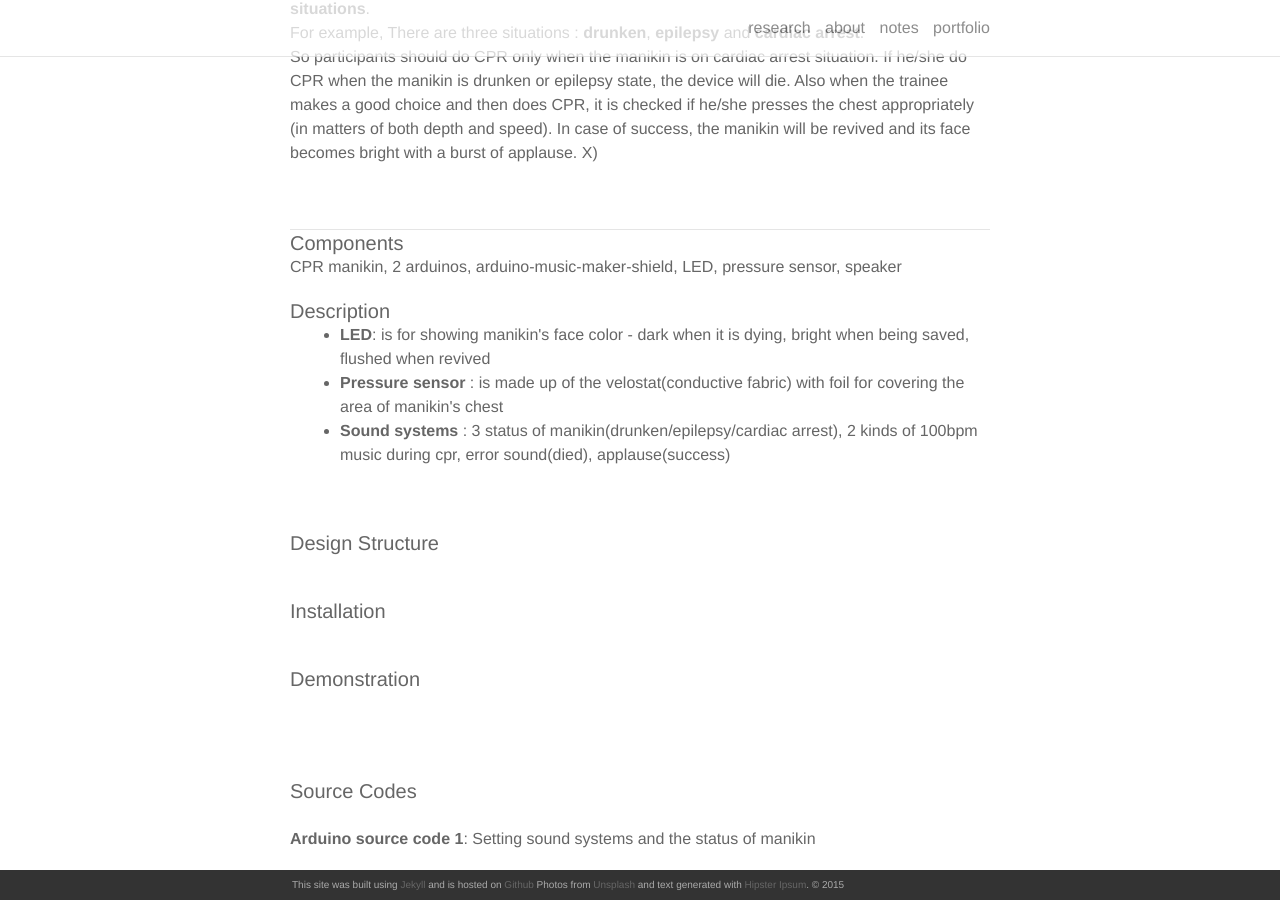
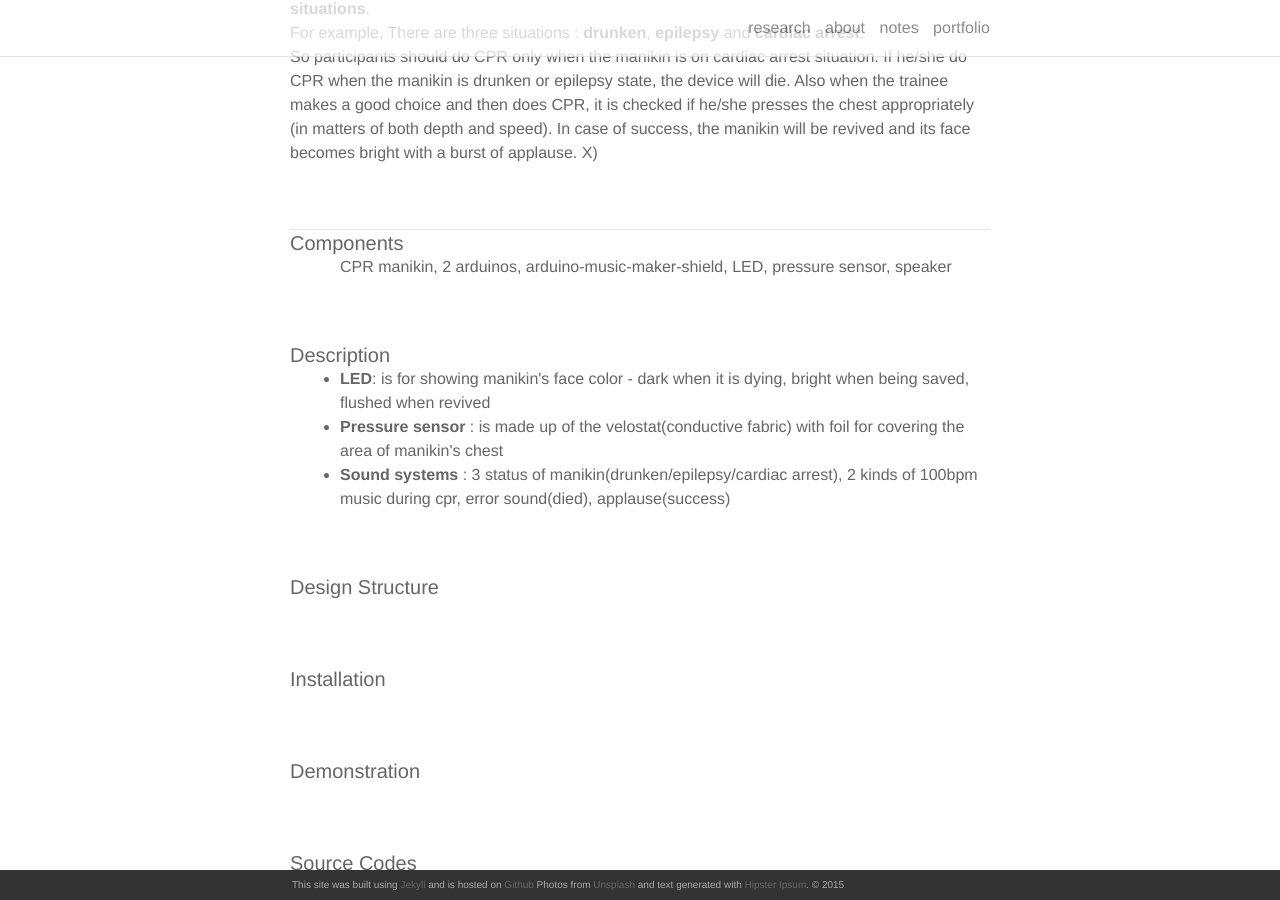
Before and after one commit to lucid2713/lucid2713.github.io, a Jekyll site: the page built from _posts/2016-10-20-cpr.markdown, in a window 1280 px wide and 900 px high, scrolled down 373 px. Built offline with Jekyll 4.4.1, drawn with Linux system fonts in a browser that asks for light colours; nearby versions of some CDN libraries.

Commit message:
cpr text3

```diff
--- a/_posts/2016-10-20-cpr.markdown
+++ b/_posts/2016-10-20-cpr.markdown
@@ -19,7 +19,9 @@ So participants should do CPR only when the manikin is on cardiac arrest situati
 ***
 
 <h4>Components</h4>
+<ul>
 CPR manikin, 2 arduinos, arduino-music-maker-shield, LED, pressure sensor, speaker
+</ul>
 <br/>
 
 
@@ -33,18 +35,18 @@ CPR manikin, 2 arduinos, arduino-music-maker-shield, LED, pressure sensor, speak
 
 
 <h4>Design Structure</h4>
-<br/>
+<br/><br/>
 
 
 <h4>Installation</h4>
-<br/>
+<br/><br/>
 
 
 <h4>Demonstration</h4>
-<br/>
+<br/><br/>
 
 
-<br/>
+
 <h4>Source Codes</h4>
 <br/>
 <strong>Arduino source code 1</strong>: Setting sound systems and the status of manikin
@@ -374,7 +376,6 @@ void countPress(int temp) {
 
 <br/>
 <i>You can see the research report <a href="{{ site.baseurl }}/pdfs/CPRmanikinReports.pdf">here</a>.</i>
-<br/>
 
 <i>Here is our <a href="https://github.com/eunjeeSung/cpr" target="blank">Github repository</a>.</i>
 <br/><br/><br/>
--- a/_posts/2016-12-28-thesisSociology.markdown
+++ b/_posts/2016-12-28-thesisSociology.markdown
@@ -28,7 +28,7 @@ Key Words : Maker Movement, Newmedia Art, Digital Fabrication Workshop, New-Art-
 ***
 <br/>
 
-<object data="{{ site.baseurl }}/pdfs/mina-socioloy-thesis-edit-170207.pdf" width="100%" height="1000" type="application/pdf"> <p>You can download the PDF file <a href={{ site.baseurl }}/pdfs/mina-socioloy-thesis-edit-170207.pdf">here</a>.</p>
+<object data="{{ site.baseurl }}/pdfs/mina-socioloy-thesis-edit-170207.pdf" width="100%" height="1000" type="application/pdf"> <p>You can download the PDF file <a href="{{ site.baseurl }}/pdfs/mina-socioloy-thesis-edit-170207.pdf">here</a>.</p>
 </object>
 
 <br/><br/><br/>
```
